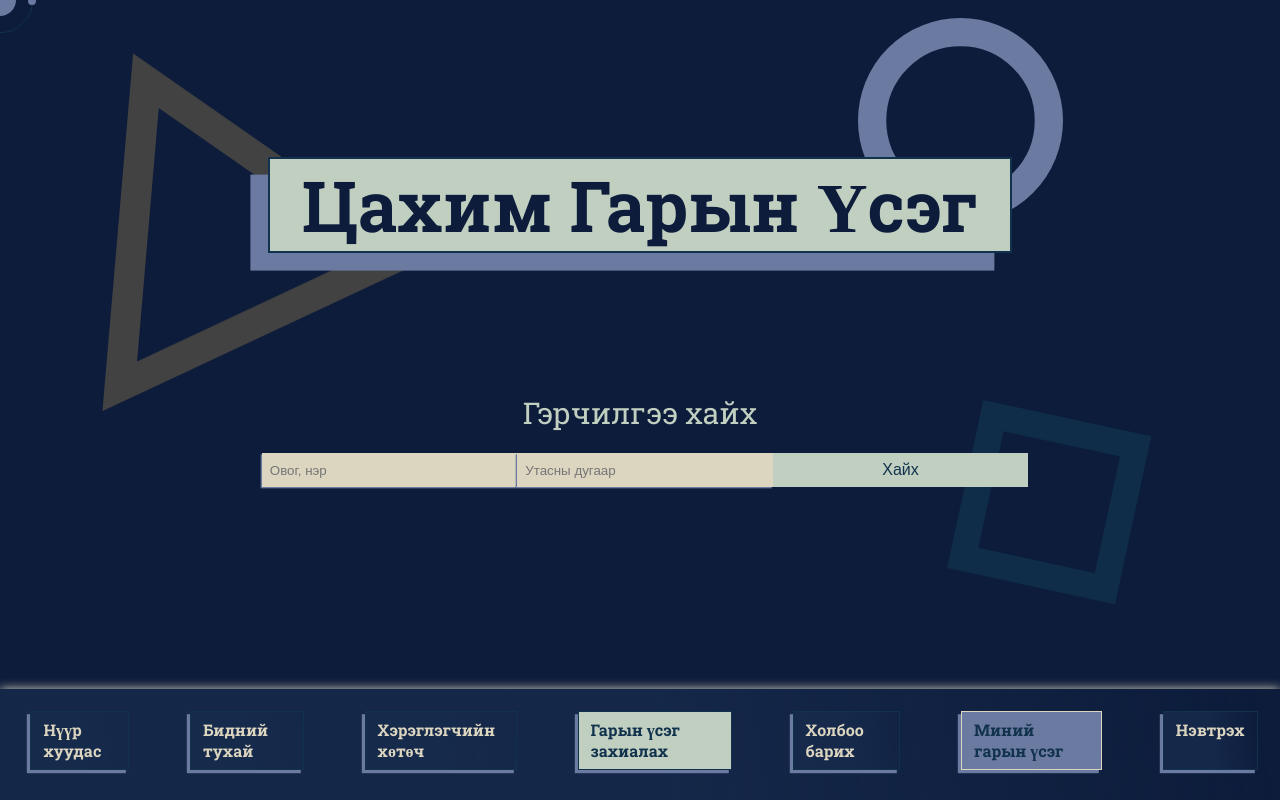
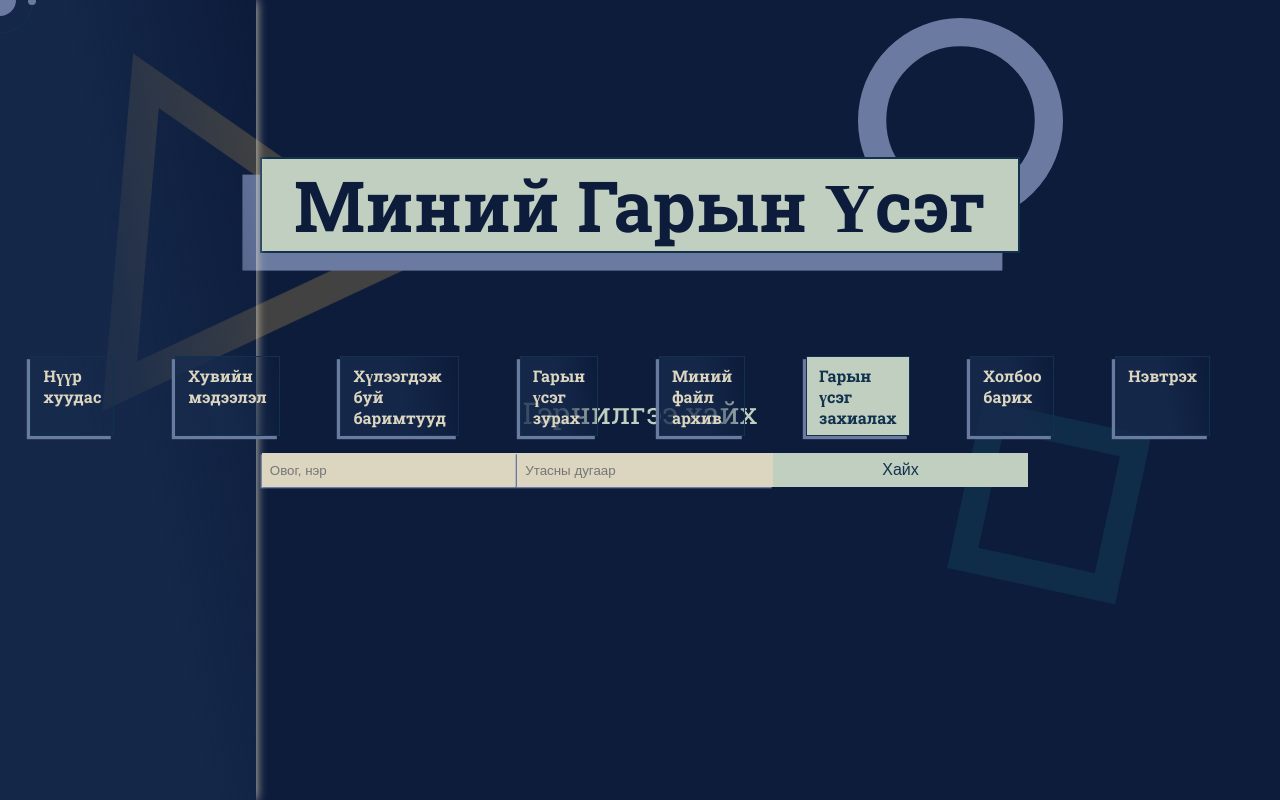
Before and after one commit to BBattsetseg/signmn, a React (Vite) app: page / in a window 1280 px wide. Shown: the top 800 px of the page. Built offline with nearby package versions, Linux system fonts and the light colour scheme.

Commit message:
change nav GDC

```diff
--- a/src/App.tsx
+++ b/src/App.tsx
@@ -15,8 +15,9 @@ import { Separator } from './Components/Separator/Separator';
 import { CursorProvider } from './Contexts/CursorContext';
 import { useMobileContext } from './Contexts/MobileContext';
 import { useScrollPosition } from './Hooks/useScrollPosition';
-import { H1 } from './Components/Header/Header.styles';
+
 import { HeaderS } from './Components/HeaderS/HeaderS';
+import { Navs } from './Components/Navs/Navs';
 
 const Footer = loadable(async () => {
   const { Footer } = await import('./Components/Footer/Footer');
@@ -43,10 +44,20 @@ const Container = styled.div`
 `;
 
 const anchor = ['', 'about', 'gallery', 'getsignature', 'contact', 'mysignature', 'login'];
+const anchorS = [
+  '',
+  'aboutMe',
+  'pendingDoc',
+  'signing',
+  'myArchive',
+  'getsignature',
+  'contact',
+  'login',
+];
 
 const App = () => {
   const { isMobile, setIsMobile } = useMobileContext();
-  const [isMySignature, setIsMySignature] = useState(0);
+  const [isMySignature, setIsMySignature] = useState(1);
 
   useEffect(() => {
     setIsMobile(isMobileDevice);
@@ -77,9 +88,9 @@ const App = () => {
           )}
           {isMySignature == 1 && (
             <>
-              <Nav ids={anchor} offsetY={offsetY} />
+              <Navs ids={anchorS} offsetY={offsetY} />
               <HeaderS offsetY={offsetY} />
-              <Contact id={anchor[4]} />
+              <Contact id={anchorS[6]} />
               <Footer />
             </>
           )}
--- a/src/Components/Nav/NavLink/NavLink.tsx
+++ b/src/Components/Nav/NavLink/NavLink.tsx
@@ -2,7 +2,7 @@ import { useCursorContext } from '../../../Contexts/CursorContext';
 
 import { Children } from '../../../Types/types';
 
-import { LinkAnchor, LinkType, ListLink as StyledLink } from './NavLink.style';
+import { LinkAnchor, ListLink as StyledLink } from './NavLink.style';
 
 interface NavLinkTypes {
   href: string;
--- /dev/null
+++ b/src/Components/Navs/Navs.styles.ts
@@ -0,0 +1,88 @@
+import styled from 'styled-components';
+
+const NavContainer = styled.nav`
+  @keyframes stick {
+    from {
+      transform: translateY(-0.75em);
+    }
+    to {
+      transform: translateY(0);
+    }
+  }
+
+  width: 100%;
+  padding: 1.5em;
+  display: flex;
+  flex-direction: column;
+  align-items: center;
+  background: ${({ theme }) => theme.primary};
+  box-shadow: 0px 0px 10px ${({ theme }) => theme.darkYellow};
+  z-index: 501;
+  position: absolute;
+  left: 0;
+  &.sticked {
+    position: fixed;
+    top: 0;
+    animation: stick 600ms ease;
+  }
+  &.static {
+    position: absolute;
+    bottom: 0;
+  }
+`;
+const NavsContainer = styled.nav`
+  @keyframes stick {
+    from {
+      transform: translateY(-0.75em);
+    }
+    to {
+      transform: translateY(0);
+    }
+  }
+
+  width: 20%;
+  height: 100vh;
+  padding: 1.5em;
+  display: flex;
+  flex-direction: row;
+  align-items: center;
+  background: ${({ theme }) => theme.primary};
+  box-shadow: 0px 0px 10px ${({ theme }) => theme.darkYellow};
+  z-index: 501;
+  position: absolute;
+  left: 0;
+  &.sticked {
+    position: fixed;
+    top: 0;
+    animation: stick 600ms ease;
+  }
+  &.static {
+    position: absolute;
+    bottom: 0;
+  }
+`;
+
+const List = styled.ul`
+  list-style: none;
+  display: flex;
+  cursor: pointer;
+  @supports (gap: 0.5rem) {
+    gap: 2vw;
+    @media screen and (min-width: ${({ theme }) => theme.bigScreen}) {
+      gap: calc(2em + 2vw);
+    }
+  }
+`;
+const ListS = styled.ul`
+  list-style: none;
+  display: flex;
+  cursor: pointer;
+  @supports (gap: 0.5rem) {
+    gap: 2vw;
+    @media screen and (min-width: ${({ theme }) => theme.bigScreen}) {
+      gap: calc(2em + 2vw);
+    }
+  }
+`;
+
+export { NavContainer, NavsContainer, List, ListS };
--- /dev/null
+++ b/src/Components/Navs/Navs.tsx
@@ -0,0 +1,51 @@
+import { useEffect, useState, useRef } from 'react';
+import { AnchorArray, Offset } from '../../Types/types';
+import { LoginModal } from '../Login/LoginModal';
+import { GDCModal } from '../../pages/GetSignature/GDSmodal';
+import { useModal } from '../Modal/useModal';
+import { NavContainer, List, NavsContainer, ListS } from './Navs.styles';
+import { NavsLink } from './NavsLink/NavsLink';
+import { MySignatureModal } from '../../pages/MySignature/MySignatureModal';
+import { data } from '../../myDATA/nav';
+
+type NavTypes = AnchorArray & Offset;
+
+const Navs = ({ ids, offsetY }: NavTypes) => {
+  const [isSticked, setIsSticked] = useState(false);
+  const [navPosition, setNavPosition] = useState(0);
+  const navRef = useRef<HTMLElement>(null);
+
+  useEffect(() => {
+    const setDefaultPos = () => {
+      if (navRef.current) {
+        setNavPosition(window.innerHeight - navRef.current.offsetHeight);
+      }
+    };
+    setDefaultPos();
+    window.addEventListener('resize', setDefaultPos);
+    return () => window.removeEventListener('resize', setDefaultPos);
+  }, [navPosition]);
+
+  useEffect(() => {
+    offsetY >= navPosition ? setIsSticked(true) : setIsSticked(false);
+  }, [navPosition, offsetY]);
+
+  return (
+    <NavsContainer ref={navRef} className={isSticked ? 'sticked' : 'static'}>
+      <ListS>
+        {data.map(({ title }, i) => {
+          const { isShown, toggle } = useModal();
+          return (
+            <NavsLink href={`#${ids[i]}`} title={title} onClick={toggle} key={i}>
+              <p>{title}</p>
+              {ids[i] == 'getsignature' && <GDCModal isShown={isShown} toggle={toggle} />}
+              {ids[i] == 'login' && <LoginModal isShown={isShown} toggle={toggle} />}
+            </NavsLink>
+          );
+        })}
+      </ListS>
+    </NavsContainer>
+  );
+};
+
+export { Navs };
--- /dev/null
+++ b/src/Components/Navs/NavsLink/NavsLink.style.ts
@@ -0,0 +1,68 @@
+import styled from 'styled-components';
+import { Theme } from '../../../StyledComponents/Theme';
+
+const ListLink = styled.li`
+  display: flex;
+  justify-content: center;
+  @supports (not (gap: 5px)) {
+    margin: 0 max(4.5vw, 3em);
+  }
+`;
+
+export type LinkType = {
+  primary?: string | undefined;
+  secondary?: string | undefined;
+  find?: string | undefined;
+};
+const LinkAnchor = styled.a<LinkType>`
+  height: 100%;
+  width: 100%;
+  text-decoration: none;
+  color:  ${(props: LinkType) => (props.primary ? Theme.darkYellow : Theme.black)};
+  background: ${(props: LinkType) =>
+    props.primary ? Theme.primary : props.secondary ? Theme.blue : Theme.green};
+  border: 1px solid ${({ theme }) => theme.black};
+  border-color:  ${(props: LinkType) => (props.secondary ? Theme.darkYellow : Theme.black)};
+  box-shadow: -0.2em 0.2em 0 ${({ theme }) => theme.blue};
+  transform: translate(0.25em, -0.25em);
+  transition: all ease-in-out 200ms;
+  transition-property: transform, box-shadow;
+  padding: 0.5em 0.5em;
+  font-size: 1rem;
+  font-weight: 600;
+  text-align: center
+
+  &:focus {
+    box-shadow: 0em 0em transparent;
+    outline: 2px solid ${({ theme }) => theme.black};
+    outline-offset: 2px;
+    border-color: trnsparent;
+    transform: translate(0, 0);
+    color: ${({ theme }) => theme.black};
+  }
+
+  &:hover {
+    transform: translate(0, 0);
+    box-shadow: none;
+    background-color:${(props: LinkType) =>
+      props.primary ? Theme.primary : props.secondary ? Theme.blue : Theme.primary};
+    color:  ${(props: LinkType) => (props.primary ? Theme.green : Theme.primary)};
+
+
+  }
+
+  & > svg {
+    width: 2.25em;
+    height: 100%;
+  }
+
+  @media screen and (min-width: ${({ theme }) => theme.bigScreen}) {
+    padding: 0.45em 0.75em;
+
+    & > svg {
+      width: 1.5em;
+    }
+  }
+`;
+
+export { ListLink, LinkAnchor };
--- /dev/null
+++ b/src/Components/Navs/NavsLink/NavsLink.tsx
@@ -0,0 +1,44 @@
+import { useCursorContext } from '../../../Contexts/CursorContext';
+
+import { Children } from '../../../Types/types';
+
+import { LinkAnchor, ListLink as StyledLink } from './NavsLink.style';
+
+interface NavLinkTypes {
+  href: string;
+  title: string;
+  onClick?: () => void;
+}
+
+const NavsLink = ({ children, href, title, onClick }: Children & NavLinkTypes) => {
+  const { setIsActive } = useCursorContext();
+
+  return (
+    <StyledLink onMouseOver={() => setIsActive(true)} onMouseLeave={() => setIsActive(false)}>
+      {href == '#getsignature' ? (
+        <LinkAnchor
+          href={href}
+          title={title}
+          onClick={
+            href == '#getsignature' ? onClick : undefined || href == '#login' ? onClick : undefined
+          }
+        >
+          {children}
+        </LinkAnchor>
+      ) : (
+        <LinkAnchor
+          primary="primary"
+          href={href}
+          title={title}
+          onClick={
+            href == '#getsignature' ? onClick : undefined || href == '#login' ? onClick : undefined
+          }
+        >
+          {children}
+        </LinkAnchor>
+      )}
+    </StyledLink>
+  );
+};
+
+export { NavsLink };
--- /dev/null
+++ b/src/myDATA/nav.tsx
@@ -0,0 +1,44 @@
+import {
+  AiOutlineHome,
+  AiOutlineUser,
+  AiOutlinePhone,
+  AiOutlineCamera,
+  AiOutlineLogin,
+} from 'react-icons/ai';
+
+const data = [
+  {
+    title: 'Нүүр хуудас',
+    Icon: AiOutlineHome,
+  },
+  {
+    title: 'Хувийн мэдээлэл',
+    Icon: AiOutlineUser,
+  },
+  {
+    title: 'Хүлээгдэж буй баримтууд',
+    Icon: AiOutlineCamera,
+  },
+  {
+    title: 'Гарын үсэг зурах',
+    Icon: AiOutlineCamera,
+  },
+  {
+    title: 'Миний файл архив',
+    Icon: AiOutlinePhone,
+  },
+  {
+    title: 'Гарын үсэг захиалах',
+    Icon: AiOutlineLogin,
+  },
+  {
+    title: 'Холбоо барих',
+    Icon: AiOutlineLogin,
+  },
+  {
+    title: 'Нэвтрэх',
+    Icon: AiOutlineLogin,
+  },
+];
+
+export { data };
```
